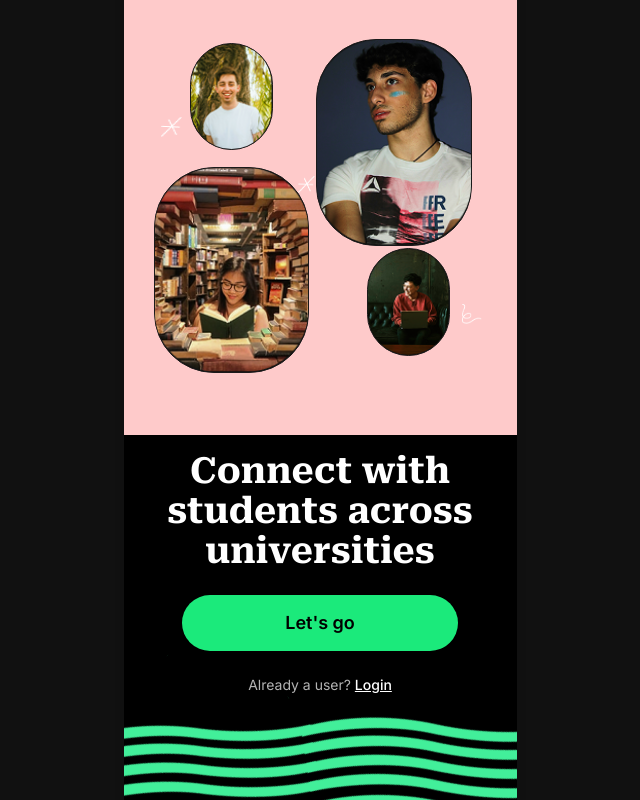
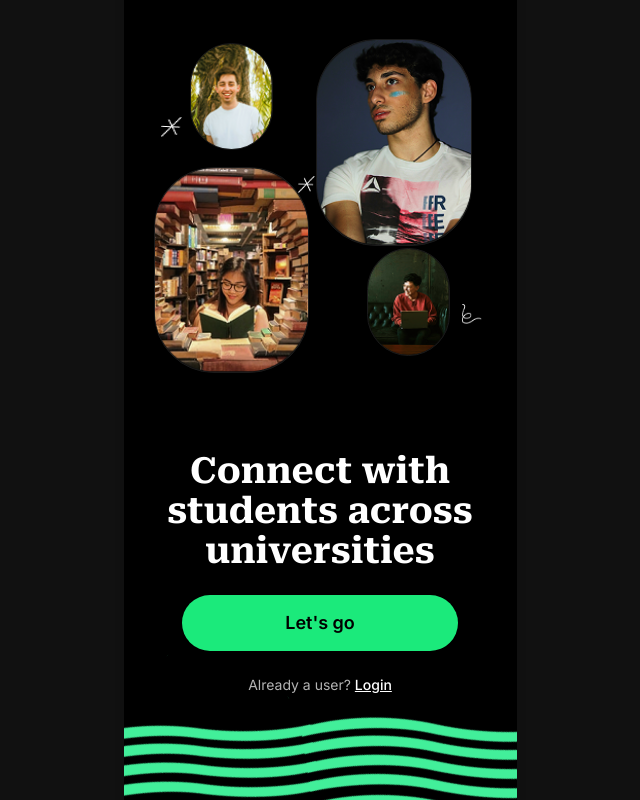
Before and after one commit to swapnilgupta14/citadel-web-fe, a React (Vite) app: page /connect in a window 1280 px wide. Shown: the whole page, without its empty margins (320-960 px from the left). Built offline with nearby package versions, Linux system fonts and the light colour scheme; no server answers.

Commit message:
style: remove background color from ConnectPage for improved visual consistency

```diff
--- a/src/pages/ConnectPage.tsx
+++ b/src/pages/ConnectPage.tsx
@@ -13,7 +13,7 @@ export const ConnectPage = ({ onContinue }: ConnectPageProps) => {
   return (
     <div className="relative flex h-full flex-col bg-background overflow-hidden">
       <div className="flex flex-col flex-1 relative z-10 min-h-0 pb-4">
-        <div className="flex-1 flex items-center justify-center relative px-4 py-4 min-h-0 bg-red-200">
+        <div className="flex-1 flex items-center justify-center relative px-4 py-4 min-h-0">
           <ImageGrid
             initial={{ opacity: 0, scale: 0.9 }}
             animate={{ opacity: 1, scale: 1 }}
```
